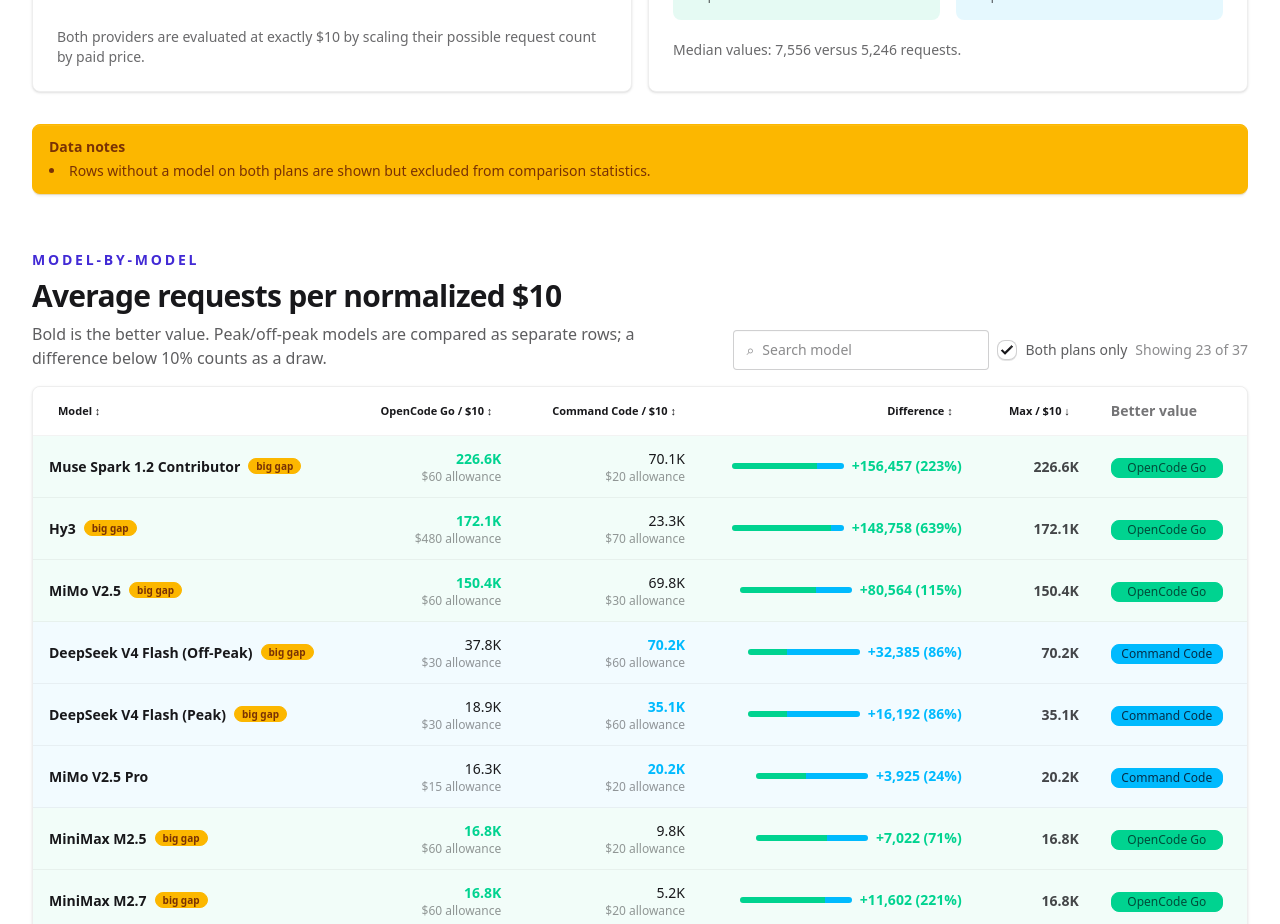
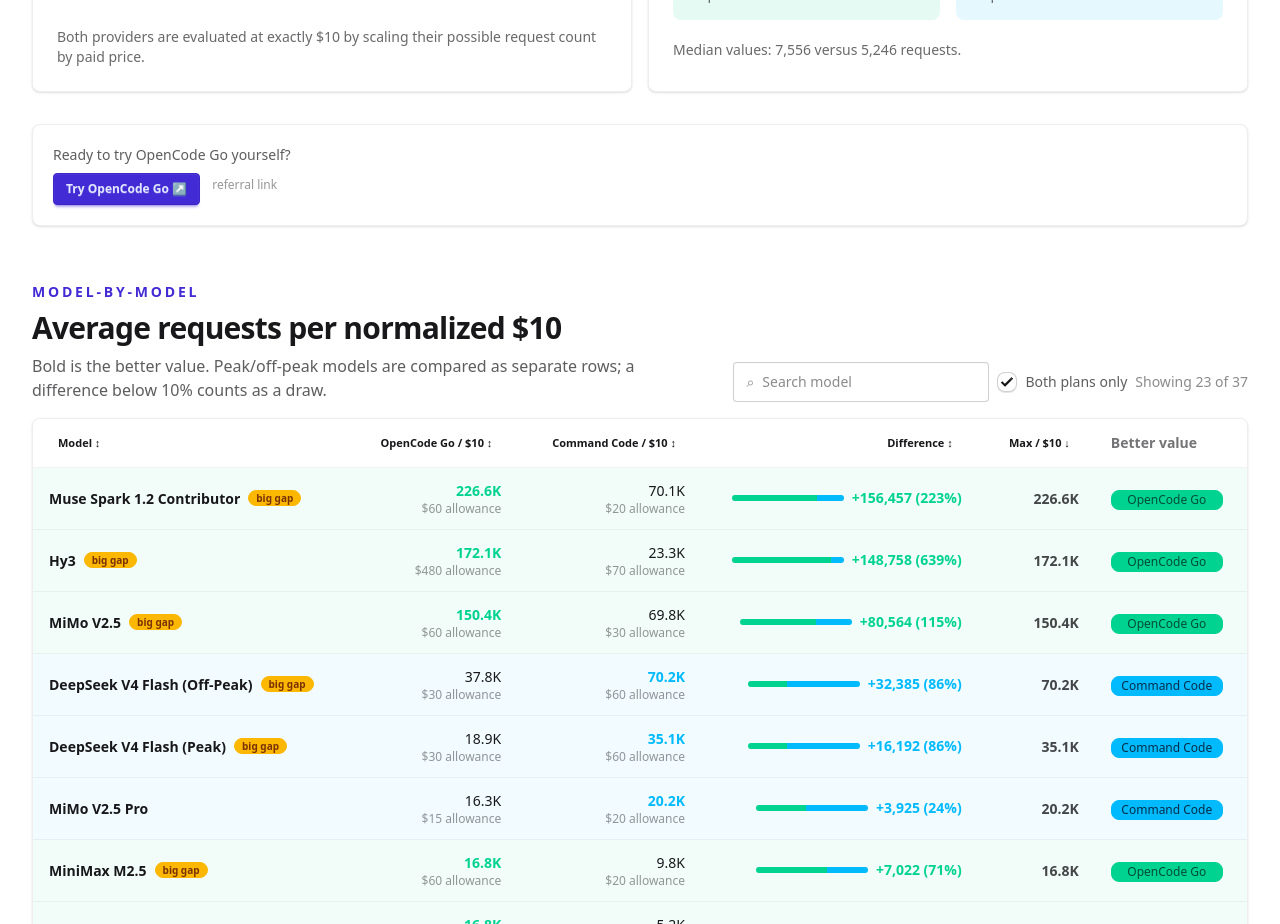
Before and after one commit to all-the-rest/ai-10-usd, a Svelte app: page / in a window 1280 px wide. Shown: the part 980-1904 px from the top of the page. Built offline with nearby package versions, Linux system fonts and the light colour scheme.

Commit message:
Replace data notes with OpenCode Go referral link

```diff
--- a/src/App.svelte
+++ b/src/App.svelte
@@ -201,11 +201,11 @@
         </div>
       </section>
 
-      {#if data.warnings.length}
-        <div role="alert" class="alert alert-warning mt-8">
-          <div><strong>Data notes</strong><ul class="mt-1 list-inside list-disc">{#each data.warnings as warning}<li>{warning}</li>{/each}</ul></div>
-        </div>
-      {/if}
+      <div class="mt-8 rounded-box border border-base-300 bg-base-100 p-5 shadow-sm">
+        <p class="text-sm text-base-content/70">Ready to try OpenCode Go yourself?</p>
+        <a class="btn btn-primary btn-sm mt-2" href="https://opencode.ai/go?ref=PKTZTZE0P0" target="_blank" rel="noopener noreferrer">Try OpenCode Go ↗</a>
+        <span class="ml-2 text-xs text-base-content/45">referral link</span>
+      </div>
 
       <section id="comparison" class="mt-14 scroll-mt-24">
         <div class="flex flex-col gap-4 lg:flex-row lg:items-end lg:justify-between">
```
